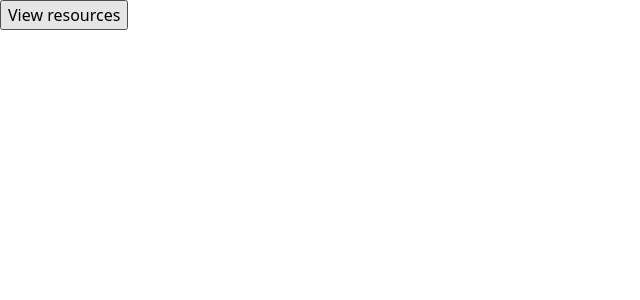
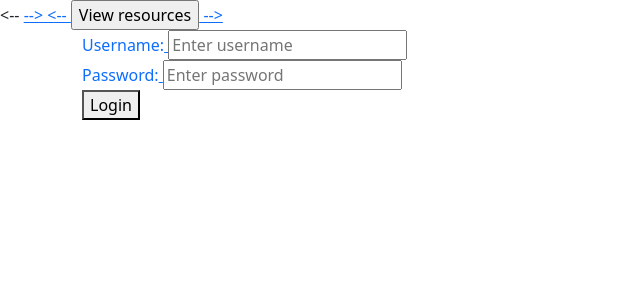
Before and after one commit to log-Mike/RL-WAPI, a Flask app: page / in a window 1280 px wide. Shown: the top 300 px of the page, without its empty margins (0-640 px from the left). Run offline with Flask 3, Linux system fonts and the light colour scheme; some libraries are stand-ins or nearby versions.

Commit message:
Added login stuff like labels, text boxes and a button; no fancy stuff yet

```diff
--- a/web_app/templates/index.html
+++ b/web_app/templates/index.html
@@ -9,7 +9,16 @@
         <script src="https://cdn.jsdelivr.net/npm/bootstrap@5.3.2/dist/js/bootstrap.bundle.min.js" integrity="sha384-C6RzsynM9kWDrMNeT87bh95OGNyZPhcTNXj1NW7RuBCsyN/o0jlpcV8Qyq46cDfL" crossorigin="anonymous"></script>
     </head>
     <body>
-        <a href="avail">
-        <input id="view" type="button" value="View resources">
+        <-- <a href="avail"> -->
+        <-- <input id="view" type="button" value="View resources"> -->
+        <div class="container">
+            <label for="username">Username:</label>
+            <input type="text" placeholder="Enter username" name="username" required>
+            <br>
+            <label for="pswrd">Password:</label>
+            <input type="password" placeholder="Enter password" name="pswrd" required>
+            <br>
+            <button type="submit">Login</button>
+        </div>
     </body>
 </html>
```
